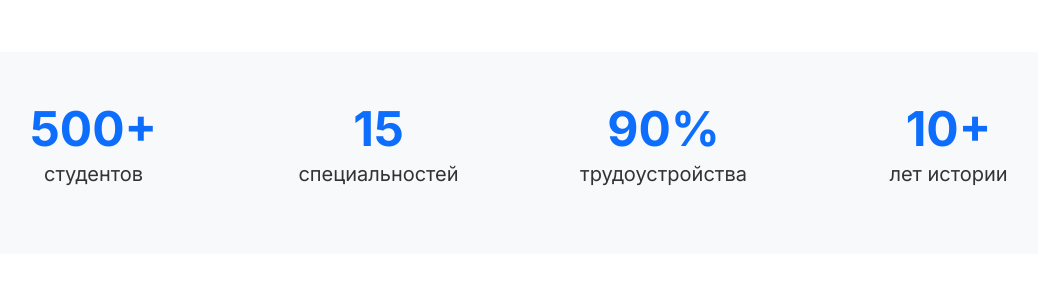
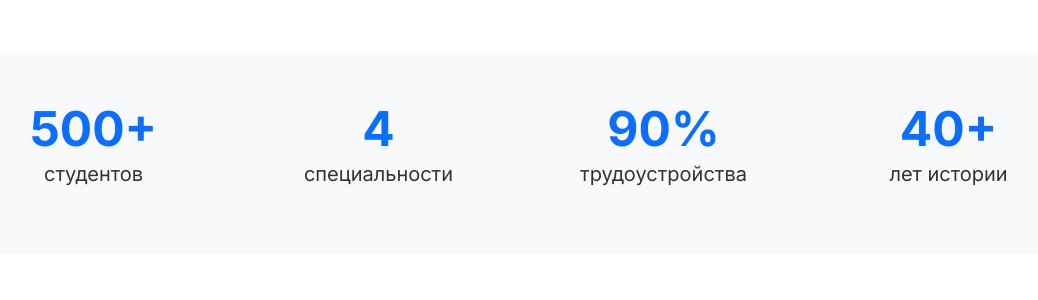
Before and after one commit to Tazev-hub/apk, a Django app: page / in a window 1280 px wide. Shown: the part 1384-1684 px from the top of the page, without its empty margins (119-1157 px from the left). Run offline with Django 5.2, Linux system fonts and the light colour scheme.

Commit message:
не понятно

```diff
--- a/apk_project/settings.py
+++ b/apk_project/settings.py
@@ -15,7 +15,7 @@ SECRET_KEY = 'django-insecure-m!ht$t!n-4t9*^szo5gil92(4@(yt87xs2n$sluu!8dxvx-j=j
 # SECURITY WARNING: don't run with debug turned on in production!
 DEBUG = False
 
-ALLOWED_HOSTS = ['web-production-4265b.up.railway.app', 'localhost', '127.0.0.1']
+ALLOWED_HOSTS = ['apk.up.railway.app', 'localhost', '127.0.0.1']
 
 # Application definition
 INSTALLED_APPS = [
--- a/apk_project/urls.py
+++ b/apk_project/urls.py
@@ -11,6 +11,7 @@ urlpatterns = [
     path('schedule/<int:schedule_id>/', views.schedule_detail_view, name='schedule_detail'),
     path('students/', views.students_view, name='students'),
     path('send-contact/', views.send_contact, name='send_contact'),
+
 ]
 
 if settings.DEBUG:
--- a/templates/index.html
+++ b/templates/index.html
@@ -62,15 +62,15 @@
                 <p class="fs-5">студентов</p>
             </div>
             <div class="col-md-3" data-aos="zoom-in" data-aos-delay="100">
-                <div class="display-1 fw-bold text-primary counter">15</div>
-                <p class="fs-5">специальностей</p>
+                <div class="display-1 fw-bold text-primary counter">4</div>
+                <p class="fs-5">специальности</p>
             </div>
             <div class="col-md-3" data-aos="zoom-in" data-aos-delay="200">
                 <div class="display-1 fw-bold text-primary counter">90%</div>
                 <p class="fs-5">трудоустройства</p>
             </div>
             <div class="col-md-3" data-aos="zoom-in" data-aos-delay="300">
-                <div class="display-1 fw-bold text-primary counter">10+</div>
+                <div class="display-1 fw-bold text-primary counter">40+</div>
                 <p class="fs-5">лет истории</p>
             </div>
         </div>
```
